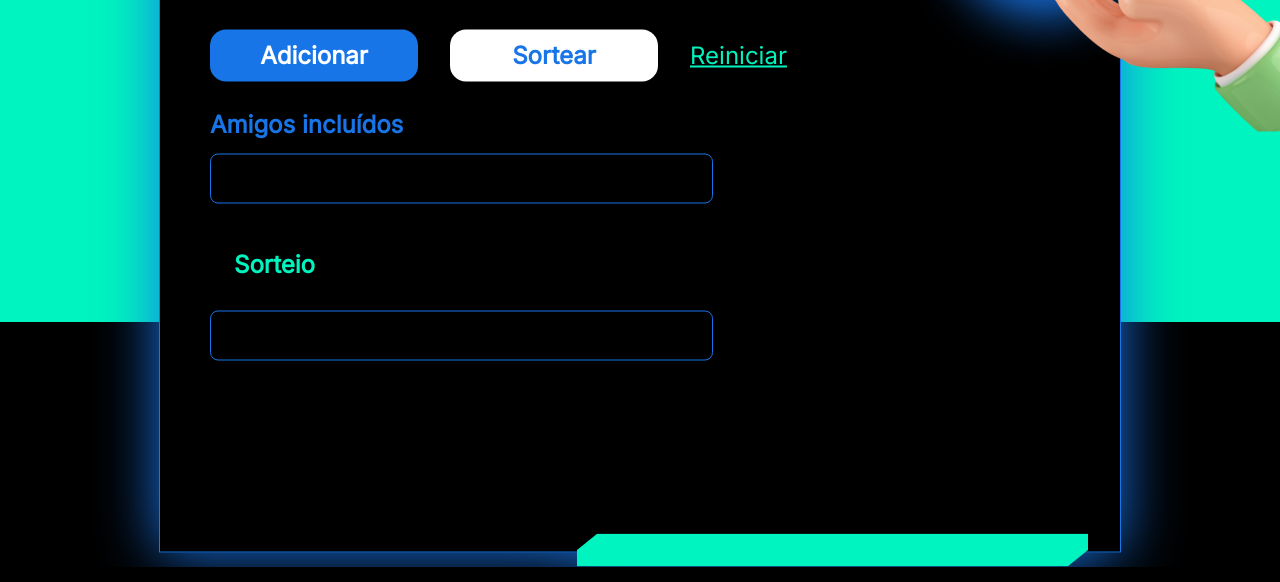
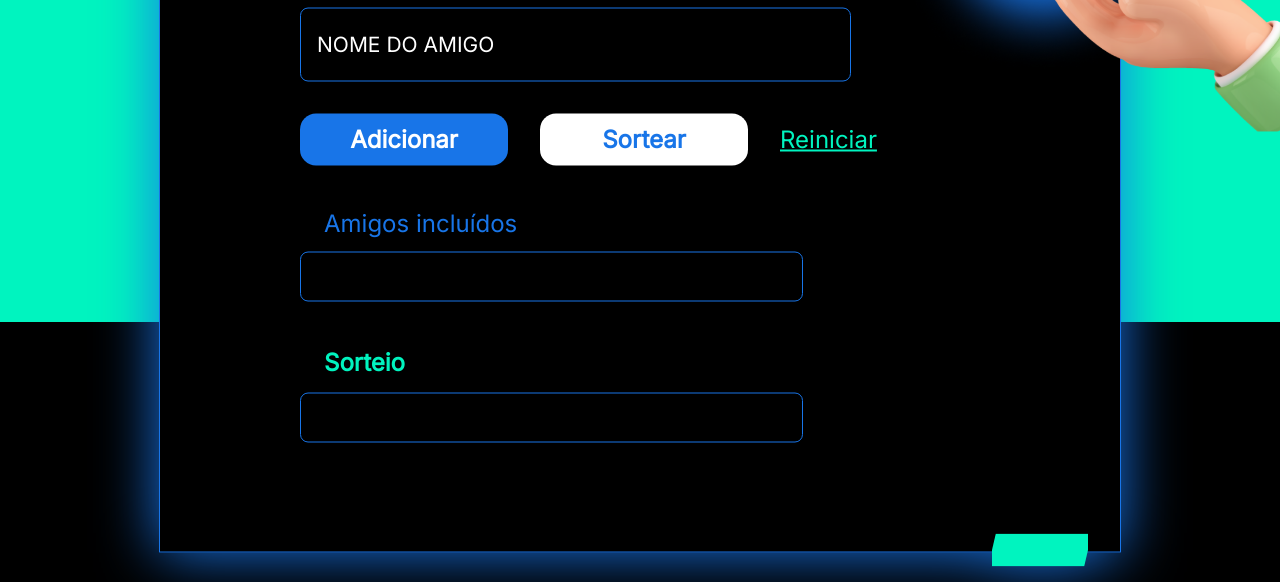
Before and after one commit to Henrique-Arau/amigo-secreto, a plain HTML site: page index.html in a window 1280 px wide. Shown: the part 284-866 px from the top of the page. Drawn offline with nearby package versions, Linux system fonts and the light colour scheme.

Commit message:
alterando css do contanner

```diff
--- a/index.html
+++ b/index.html
@@ -21,12 +21,12 @@ https://cdn.jsdelivr.net/npm/normalize.css@8.0.1/normalize.min.css
   <main>
     <img class="page__image" style="width:30%" src="./assets/imagem-presente.png" alt="Imagem de um presente">
     <div class="content">
-      <div class="content__corner-rectangle"></div>
+      <div class="content__corner-rectangle" style="width:10%"></div>
       <div class="content__main">
         <section>
           <h1 class="section__title">Amigo <span>Secreto</span></h1>
           <form class="form">
-            <label class="form__label">
+            <label class="form__label" >
               Digite o nome de um amigo
             </label>
             <input id="nome-amigo" class="form__input" type="text" placeholder="Nome do amigo">
--- a/style.css
+++ b/style.css
@@ -65,7 +65,7 @@ body {
   flex-direction: column;
   gap: 30px;
   justify-content: start;
-  padding: 50px;
+  padding: 140px;
 }
 
 .friends__container {
@@ -78,7 +78,7 @@ body {
   font-weight: 400;
   justify-content: center;
   line-height: 160%;
-  margin-top: 1rem;
+  margin-top: -1;
   padding: 24px;
   width: 453px;
 }
@@ -88,13 +88,15 @@ body {
   font-size: 21px;
   font-weight: 400;
   line-height: 160%;
+  text-transform: uppercase;
 }
 
 .friends__title {
   color: #1875e8;
   font-size: 24px;
-  font-weight: 700;
-  line-height: 110%;
+  font-weight: 400;
+  line-height: 100%;
+  padding: 16px 24px;
   display:block;
 }
 
@@ -119,6 +121,7 @@ body {
   color: #fff;
   display: flex;
   font-size: 21px;
+  text-transform: uppercase;
   font-weight: 400;
   height: 56px;
   margin-bottom: 32px;
@@ -137,7 +140,7 @@ body {
   font-size: 24px;
   font-weight: 700;
   line-height: 110%;
-  margin-bottom: 16px;
+  margin-bottom: 10px;
 }
 
 .form__link {
@@ -166,10 +169,11 @@ body {
   border-radius: 8px;
   display: flex;
   font-size: 21px;
+  text-transform: uppercase;
   font-weight: 400;
   justify-content: center;
   line-height: 160%;
-  margin-top: 1rem;
+  margin-top: -1;
   padding: 24px;
   width: 453px;
 }
```
